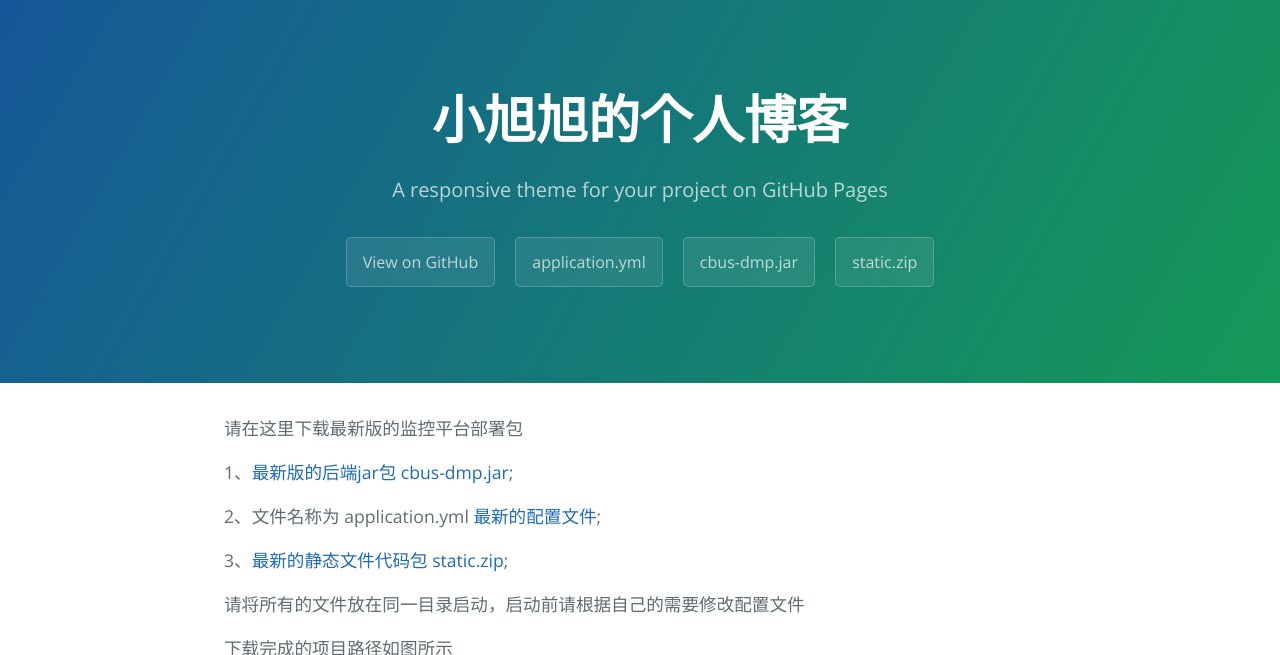
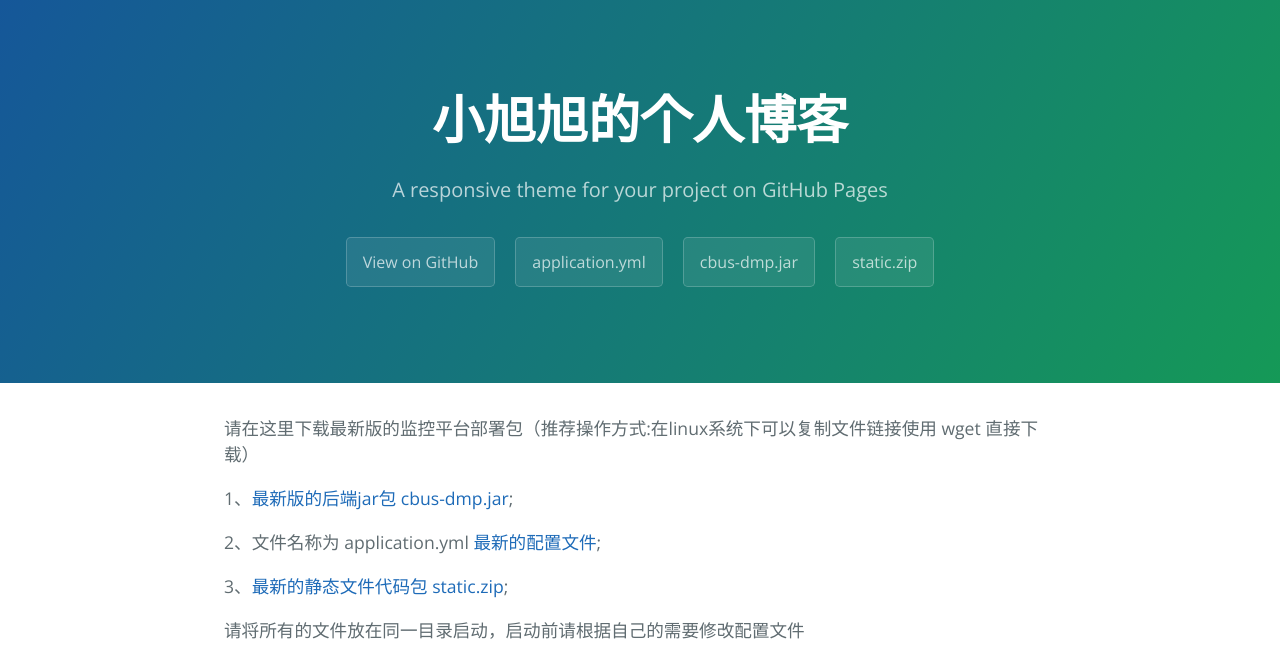
Before and after one commit to zhangzexu/zhangzexu.github.io, a Jekyll site: the page built from _posts/2019-07-17-cbus-dmp-content.markdown, in a window 1280 px wide and 900 px high, cut to the strip 0-655 px from the top of the window. Built offline with Jekyll 4.4.1, drawn with Linux system fonts in a browser that asks for light colours; comment, search, counter and statistics services are not loaded.

Commit message:
首次提交

```diff
--- a/_posts/2019-07-17-cbus-dmp-content.markdown
+++ b/_posts/2019-07-17-cbus-dmp-content.markdown
@@ -5,7 +5,7 @@ date:   2019-07-17 1:00:00
 categories: main
 ---
 
-请在这里下载最新版的监控平台部署包
+请在这里下载最新版的监控平台部署包（推荐操作方式:在linux系统下可以复制文件链接使用 wget 直接下载）
 
 1、[最新版的后端jar包 cbus-dmp.jar][cbus-dmp.jar];
 
```
